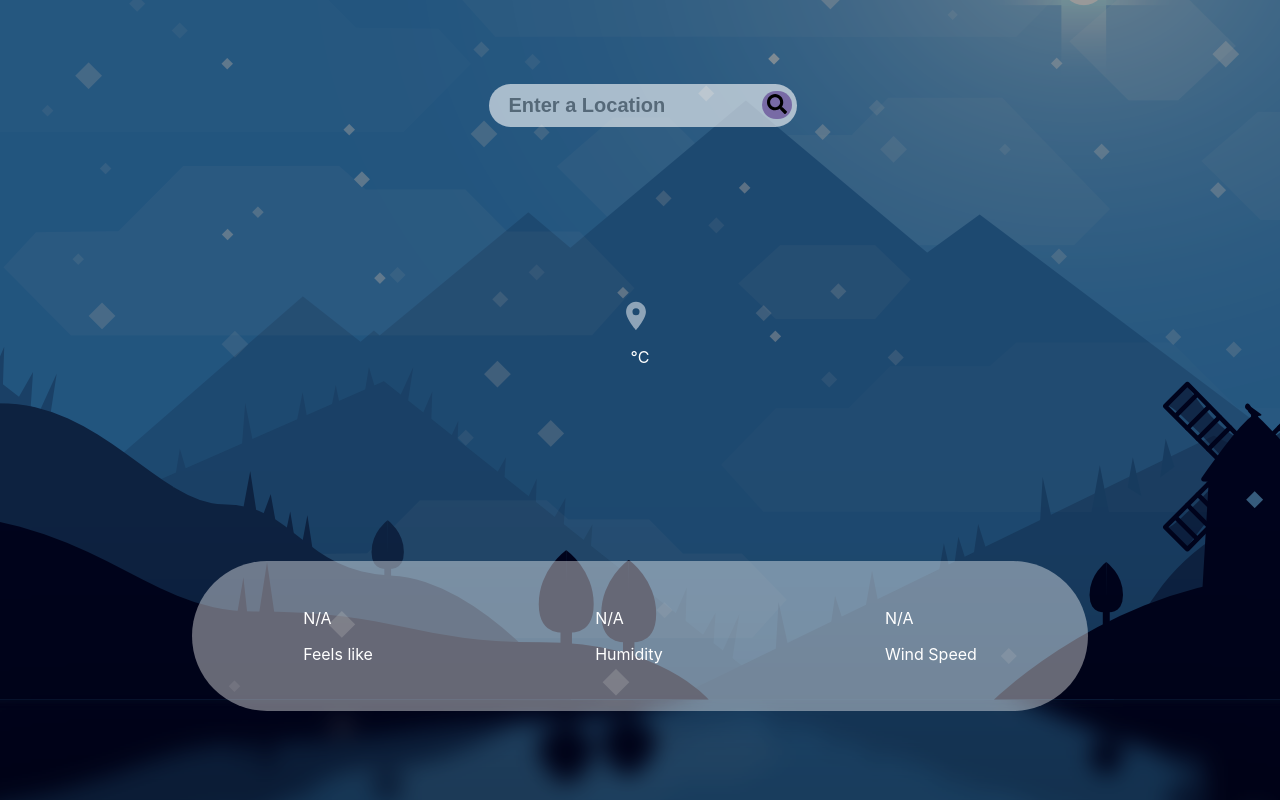
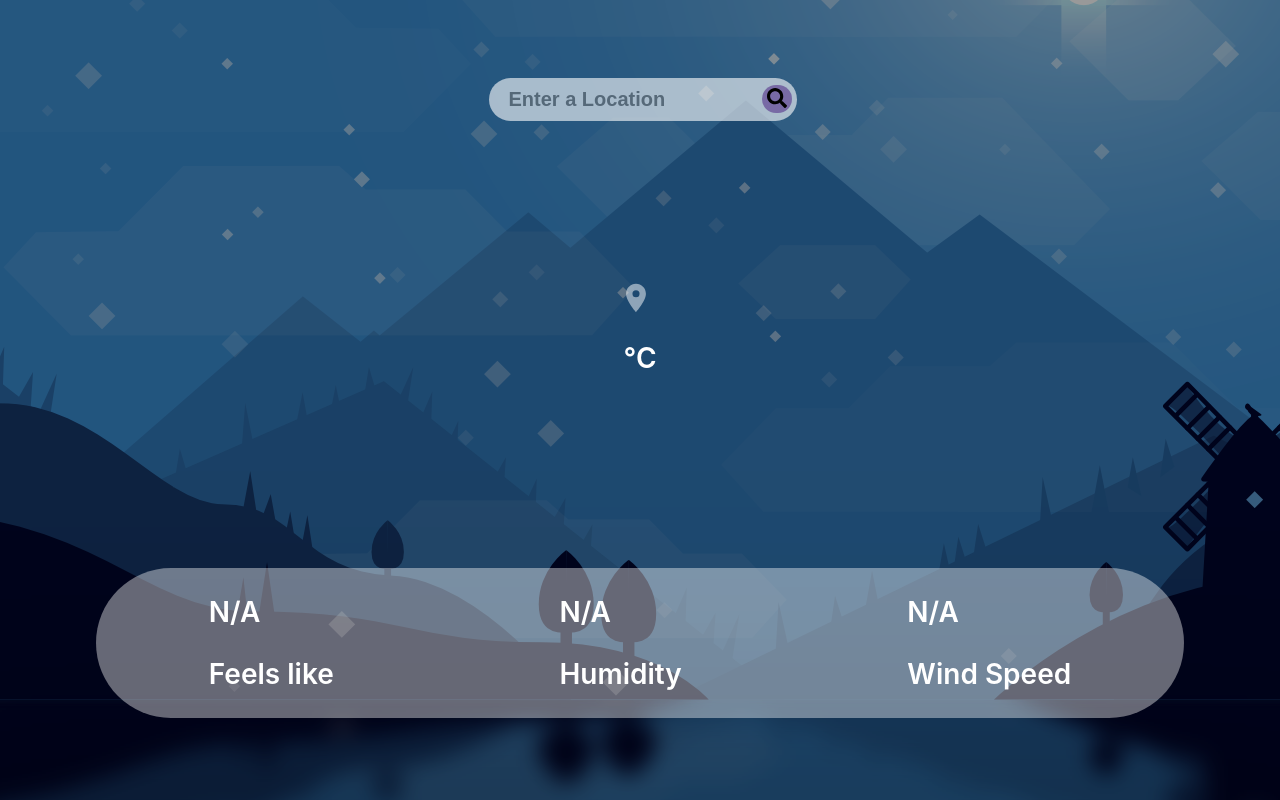
Before and after one commit to MHassan47/React-Weather-App, a React (Create React App) app: page / in a window 1280 px wide. Built offline with nearby package versions, Linux system fonts and the light colour scheme; no server answers.

Commit message:
adds final details to overall app styling

```diff
--- a/src/App.css
+++ b/src/App.css
@@ -12,7 +12,14 @@ h1 {
   font-size: 6rem;
   opacity: 0.5;
 }
+p {
+  font-weight: 600;
+  font-size: 28px;
+}
 
+div {
+  font-size: 20px;
+}
 .search {
   display: flex;
   justify-content: center;
@@ -67,8 +74,9 @@ h1 {
   display: flex;
   justify-content: space-around;
   align-items: center;
+
   border-radius: 80px;
-  width: 70vw;
+  width: 85vw;
   height: 150px;
   background-color: rgba(255, 255, 255, 0.4);
 }
```
